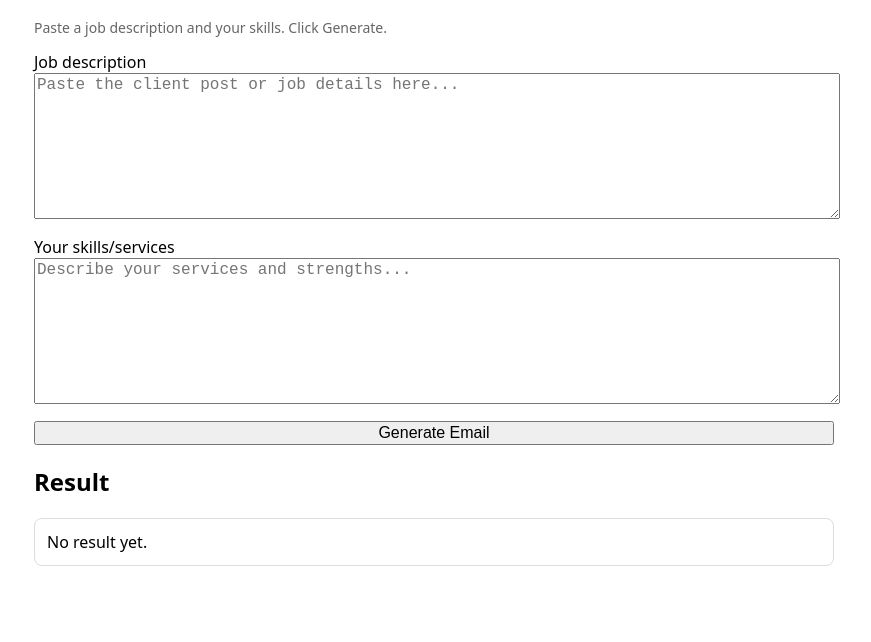
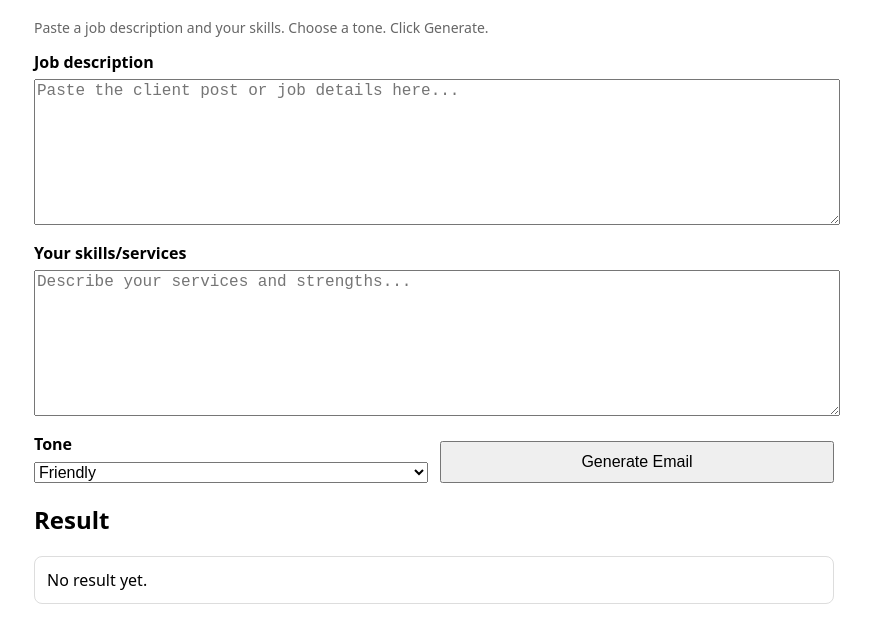
Before and after one commit to zackdaniels09/autopitch-ai, a website: page public/index.html in a window 1280 px wide. Shown: the part 78-720 px from the top of the page, without its empty margins (206-1077 px from the left). Drawn offline with Linux system fonts and the light colour scheme.

Commit message:
feat: tone selector + robust JSON parsing

```diff
--- a/public/index.html
+++ b/public/index.html
@@ -6,16 +6,19 @@
     <title>AutoPitch AI</title>
     <style>
       body { font-family: system-ui, Arial, sans-serif; max-width: 800px; margin: 32px auto; padding: 0 16px; }
-      textarea, input, button { width: 100%; font-size: 16px; }
+      textarea, input, button, select { width: 100%; font-size: 16px; }
       textarea { height: 140px; }
       .row { margin: 12px 0; }
-      .out { white-space: pre-wrap; border: 1px solid #ddd; padding: 12px; border-radius: 8px; }
+      .out { white-space: pre-wrap; border: 1px solid #ddd; padding: 12px; border-radius: 8px; background: #fff; }
       .muted { color:#666; font-size: 14px; }
+      .inline { display: grid; grid-template-columns: 1fr 1fr; gap: 12px; align-items: end; }
+      button { padding: 10px; }
+      label { font-weight: 600; display:block; margin-bottom: 6px; }
     </style>
   </head>
   <body>
     <h1>AutoPitch AI</h1>
-    <p class="muted">Paste a job description and your skills. Click Generate.</p>
+    <p class="muted">Paste a job description and your skills. Choose a tone. Click Generate.</p>
 
     <div class="row">
       <label>Job description</label>
@@ -27,7 +30,19 @@
       <textarea id="skills" placeholder="Describe your services and strengths..."></textarea>
     </div>
 
-    <button id="go">Generate Email</button>
+    <div class="row inline">
+      <div>
+        <label for="tone">Tone</label>
+        <select id="tone">
+          <option>Friendly</option>
+          <option>Formal</option>
+          <option>Bold & Direct</option>
+          <option>Conversational</option>
+          <option>Persuasive</option>
+        </select>
+      </div>
+      <button id="go">Generate Email</button>
+    </div>
 
     <h2>Result</h2>
     <div id="result" class="out">No result yet.</div>
@@ -39,6 +54,7 @@
       go.onclick = async () => {
         const job = $('job').value.trim();
         const skills = $('skills').value.trim();
+        const tone = $('tone').value.trim();
         if (!job || !skills) { alert('Please fill both fields.'); return; }
 
         $('result').textContent = 'Generating...';
@@ -47,7 +63,7 @@
           const res = await fetch('/generate', {
             method: 'POST',
             headers: { 'Content-Type': 'application/json' },
-            body: JSON.stringify({ job, skills })
+            body: JSON.stringify({ job, skills, tone })
           });
 
           const data = await res.json();
@@ -58,7 +74,7 @@
             return;
           }
 
-          const subject = data.subject || data.raw || '(no subject)';
+          const subject = data.subject || '(no subject)';
           const body = data.body || data.raw || '';
           $('result').innerHTML = `<strong>Subject:</strong> ${subject}<br><br>${body}`;
         } catch (e) {
```
Also changed, not shown: index.js (+7 -7 lines).
